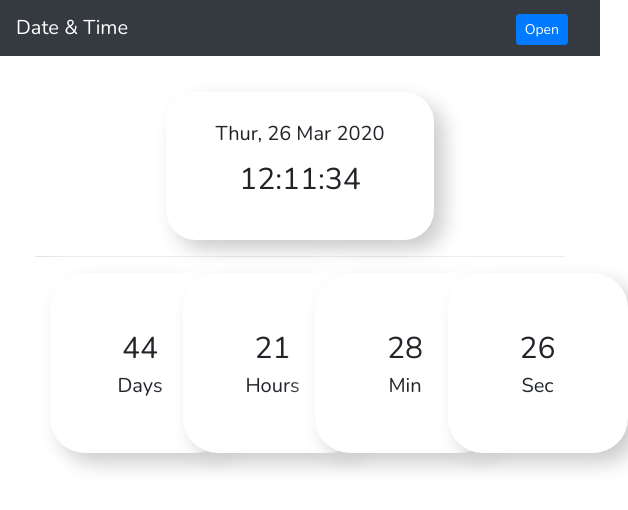
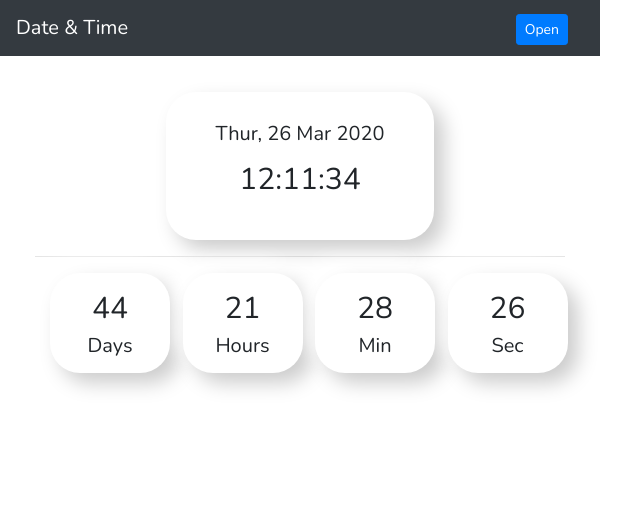
Before and after one commit to prajwalbharadwaj/enter-2022, a plain HTML site: page index.html in a window 600 px wide. Shown: the whole page, 628 px wide, since content can reach past the window. Drawn offline with nearby package versions, Linux system fonts and the light colour scheme; files whose address does not match are found by name.

Commit message:
Responsive

```diff
--- a/css/style.css
+++ b/css/style.css
@@ -35,20 +35,7 @@ body {
     line-height: inherit;
     white-space: nowrap;
 }
-.neo-card {
-    /* min-width: 180px !important;
-    max-width: 180px !important; */
-    width: 180px;
-    height: 180px;
-    display: flex;
-    /* justify-content: space-between; */
-    /* align-items: center; */
-    margin: 0 auto;
-    border-radius: 35px;
-    background: #ffffff;
-    box-shadow:  10px 10px 20px #cccccc,
-                -10px -10px 20px #ffffff;
-}
+
 
 .neo-time-card {
     width: fit-content;
@@ -59,3 +46,28 @@ body {
     box-shadow:  10px 10px 20px #cccccc,
                 -10px -10px 20px #ffffff;
 }
+
+@media only screen and (max-width: 600px) {
+    .neo-card {
+        width: 64px;
+        height: 100px;
+        /* display: flex; */
+        /* margin: 0 auto; */
+        border-radius: 18px;
+        background: #ffffff;
+        box-shadow:  10px 10px 20px #cccccc,
+                    -10px -10px 20px #ffffff;
+    }
+  }
+  @media only screen and (min-width: 600px) {
+    .neo-card {
+        width: 120px;
+        height: 100px;
+        display: flex;
+        margin: 0 auto;
+        border-radius: 30px;
+        background: #ffffff;
+        box-shadow:  10px 10px 20px #cccccc,
+                    -10px -10px 20px #ffffff;
+    }
+  }
```
